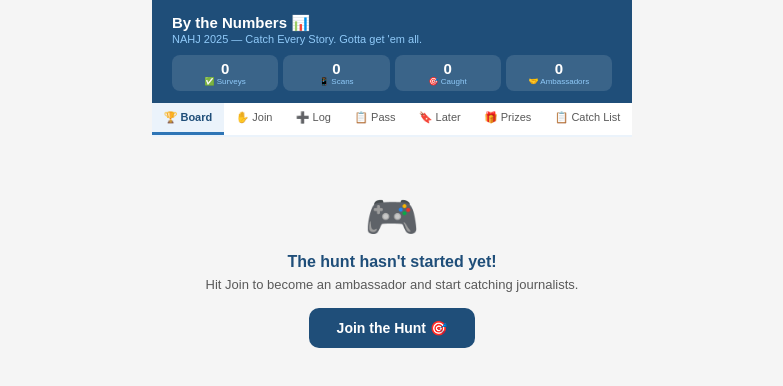
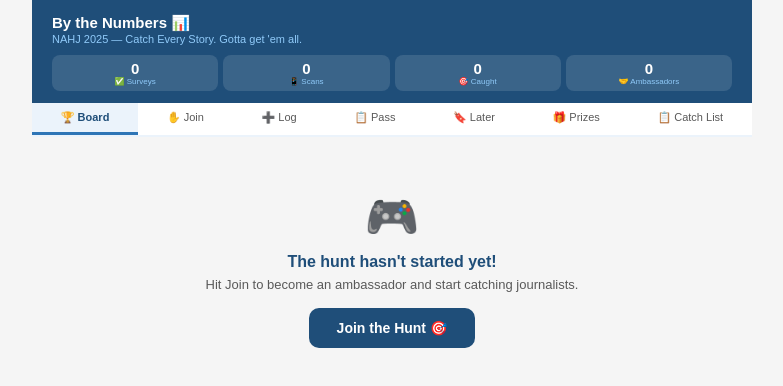
Before and after one commit to bythenumbersdfw/studentambassadors, a React (Vite) app: page / in a window 1280 px wide. Shown: the top 386 px of the page, without its empty margins (248-1031 px from the left). Built offline with nearby package versions, Linux system fonts and the light colour scheme.

Commit message:
feat: mobile-first responsive layout
Move container width/max-width out of inline styles into CSS with
breakpoints: 100% on mobile, 600px on tablet (≥600px), 720px on
desktop (≥900px). Removes hardcoded 480px cap.

```diff
--- a/src/AmbassadorGame.jsx
+++ b/src/AmbassadorGame.jsx
@@ -137,7 +137,7 @@
   };
 
   return(
-    <div style={{fontFamily:"Arial,sans-serif",maxWidth:480,width:"100%",margin:"0 auto",background:C.lgray,minHeight:"100svh",paddingBottom:100}}>
+    <div className="app-container" style={{fontFamily:"Arial,sans-serif",background:C.lgray,minHeight:"100svh",paddingBottom:100}}>
 
       {/* HEADER */}
       <div style={{background:C.navy,padding:"14px 20px 12px",position:"sticky",top:0,zIndex:10}}>
--- a/src/index.css
+++ b/src/index.css
@@ -15,3 +15,23 @@
   display: flex;
   flex-direction: column;
 }
+
+/* Mobile-first: full width on small screens */
+.app-container {
+  width: 100%;
+  margin: 0 auto;
+}
+
+/* Tablet: cap at 600px */
+@media (min-width: 600px) {
+  .app-container {
+    max-width: 600px;
+  }
+}
+
+/* Desktop: cap at 720px */
+@media (min-width: 900px) {
+  .app-container {
+    max-width: 720px;
+  }
+}
```
